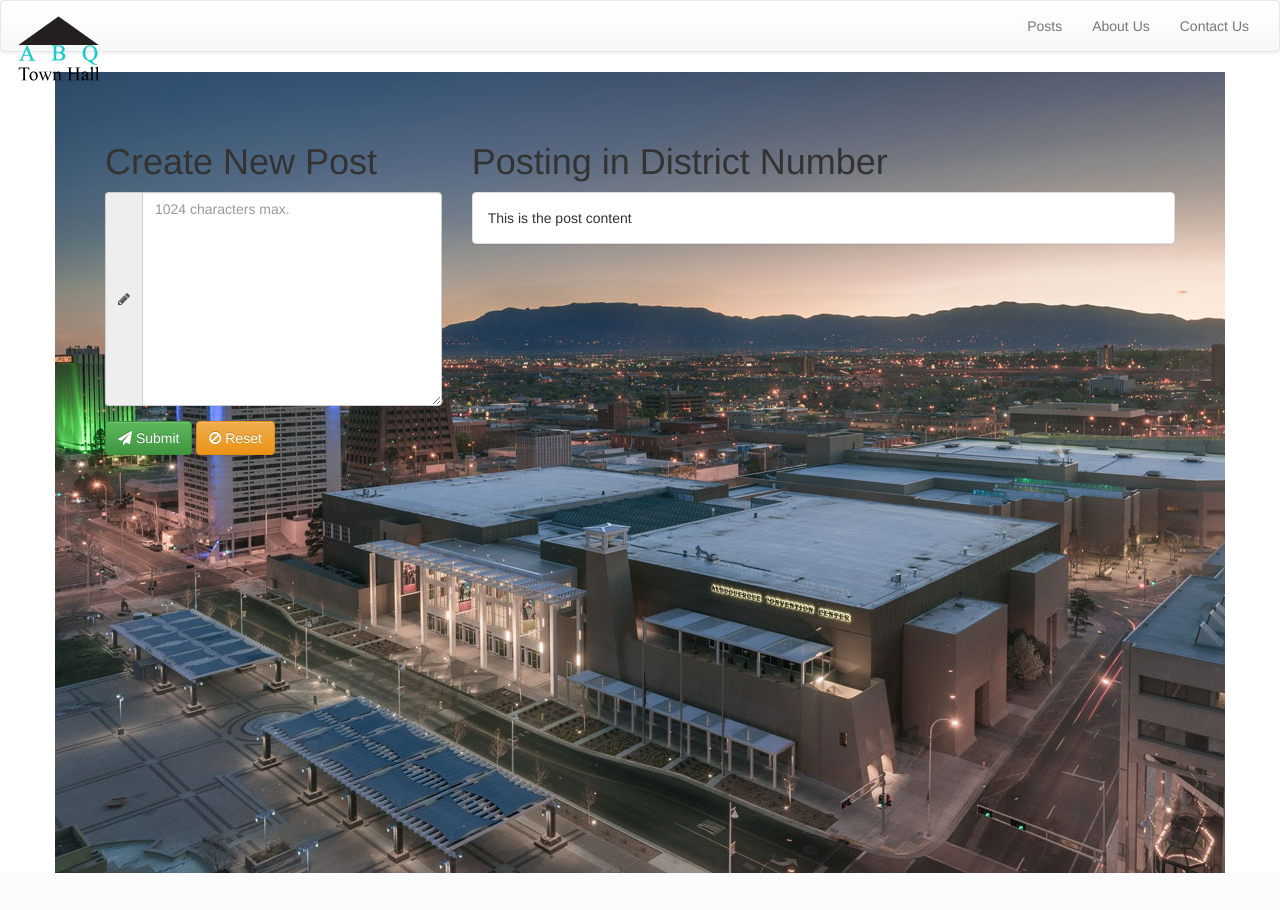
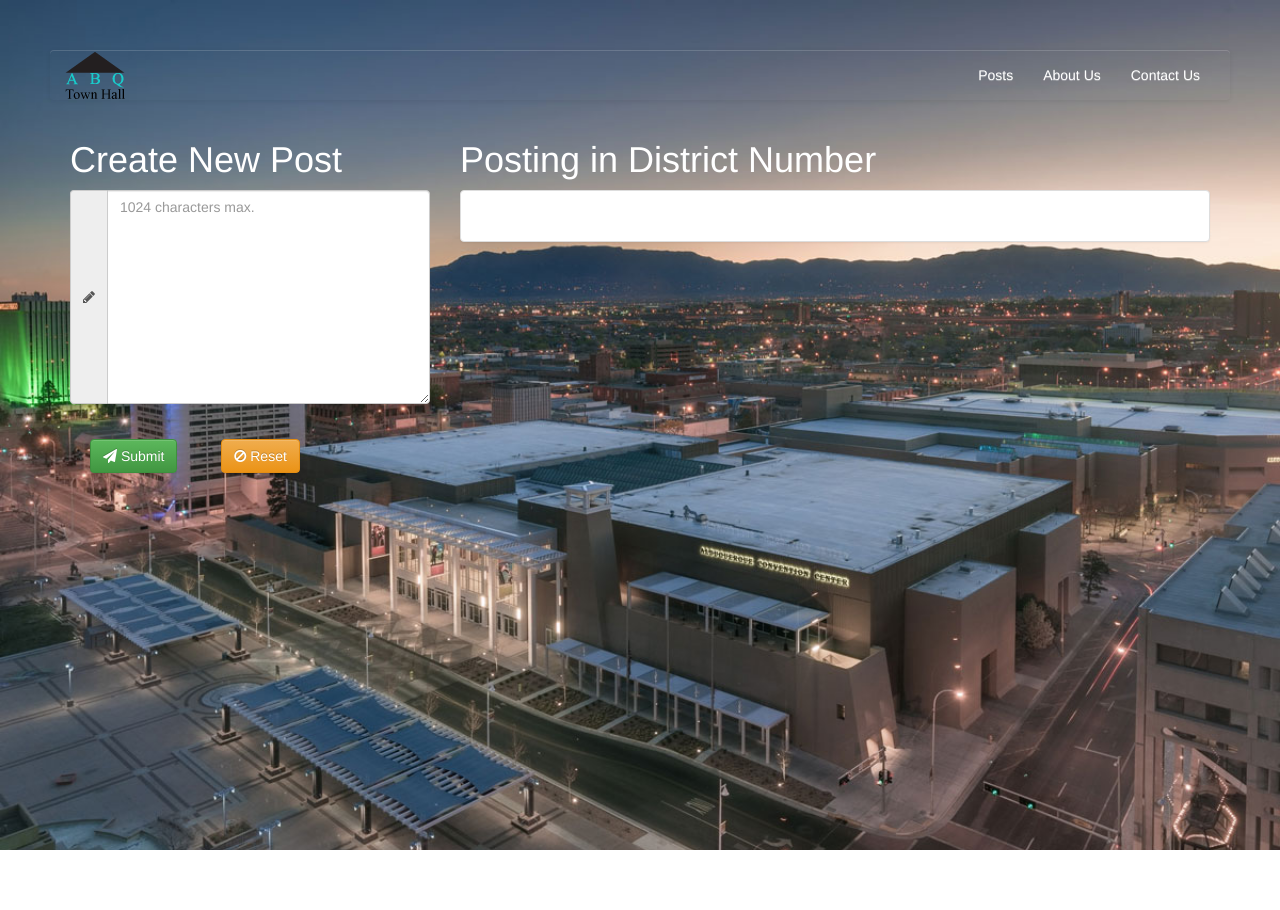
Before and after one commit to stevenhebert/townhall, a PHP site: page /static-ui/posts.php in a window 1280 px wide. Before the commit the page ends 873 px from the top, so only its background shows below. Run offline with PHP 8.4, Linux system fonts and the light colour scheme; some libraries are stand-ins or nearby versions.

Commit message:
straightened out navbar color and bg, corrected welcome page

```diff
--- a/static-ui/lib/styles.css
+++ b/static-ui/lib/styles.css
@@ -1,8 +1,71 @@
-.container {
+.bgimg {
 	margin: 0 auto;
 	background-image: url("../images/abq_1200.jpg");
 	background-size: cover;
 	background-repeat: no-repeat;
-	height: 801px;
+	height: 850px;
 	padding: 5rem;
 }
+.navbar-brand {
+	margin-top: -15px;
+
+}
+
+header {
+	background-color: transparent;
+	color: white;
+}
+.navbar {
+
+	background: transparent;
+	border: none;
+
+}
+
+.navbar .nav > li > a {
+	color: #ffffff;
+}
+
+
+
+html {
+	position: relative;
+	min-height: 100%;
+}
+body {
+	/* Margin bottom by footer height */
+	margin-bottom: 60px;
+}
+.footer {
+	position: absolute;
+	bottom: 0;
+	width: 100%;
+	/* Set the fixed height of the footer here */
+	height: 60px;
+	background-color: #f5f5f5;
+}
+
+
+/* Custom page CSS
+-------------------------------------------------- */
+/* Not required for template or sticky footer method. */
+
+body > .container {
+	padding: 60px 15px 0;
+}
+.container .text-muted {
+	margin: 20px 0;
+}
+
+.footer > .container {
+	padding-right: 15px;
+	padding-left: 15px;
+}
+
+code {
+	font-size: 80%;
+}
+
+.btn {
+	margin: 2rem;
+}
--- a/static-ui/posts.php
+++ b/static-ui/posts.php
@@ -55,10 +55,10 @@
 
 		<title>ABQ Town Hall Posts</title>
 	</head>
-	</head>
+
 <body class="sfooter">
 	<div class="sfooter-content">
-
+		<main class="bgimg">
 		<!-- insert header and navbar -->
 		<header>
 			<nav class="navbar navbar-default">
@@ -72,7 +72,7 @@
 							<span class="icon-bar"></span>
 						</button>
 						<a class="navbar-brand" href="posts.php">
-							<img alt="Brand" src="images/ABQTH.png">
+							<img alt="Brand" src="images/abq-townhall.png">
 						</a>
 					</div>
 					<!-- Collect the nav links, forms, and other content for toggling -->
@@ -88,7 +88,7 @@
 			</nav>
 
 
-		<main class="bg">
+
 			<div class="container">
 				<div class="row">
 
```
Also changed, not shown: static-ui/welcome.php (+4 -3 lines), static-ui/images/ABQTH.png (deleted), static-ui/images/abq-townhall.png (added).
